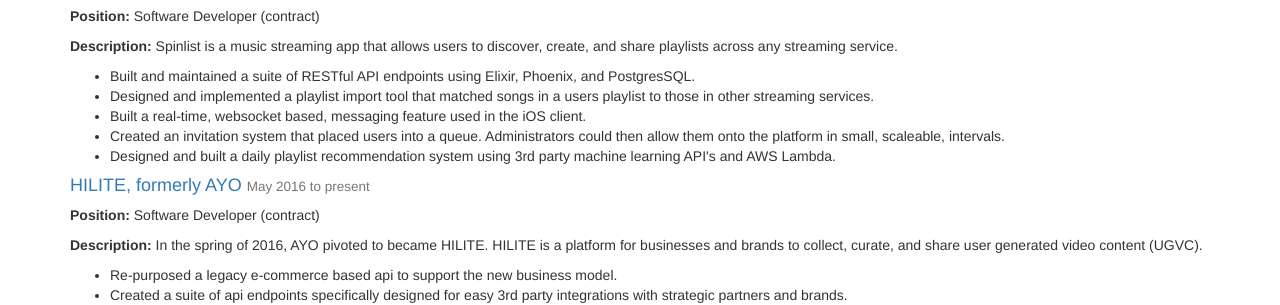
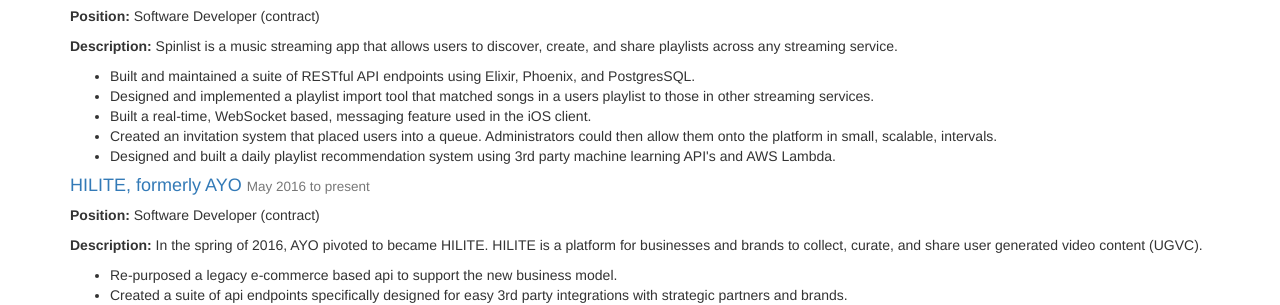
Before and after one commit to jeffskelton3/jeffskelton3.github.io, a Jekyll site: the page built from about.html, in a window 1280 px wide. Shown: the part 227-532 px from the top of the page. Built offline with Jekyll 4.4.1, drawn with Linux system fonts in a browser that asks for light colours.

Commit message:
update some skills and fix some typos

```diff
--- a/_data/resume.json
+++ b/_data/resume.json
@@ -43,8 +43,8 @@
       "highlights": [
         "Built and maintained a suite of RESTful API endpoints using Elixir, Phoenix, and PostgresSQL.",
         "Designed and implemented a playlist import tool that matched songs in a users playlist to those in other streaming services.",
-        "Built a real-time, websocket based, messaging feature used in the iOS client.",
-        "Created an invitation system that placed users into a queue. Administrators could then allow them onto the platform in small, scaleable, intervals.",
+        "Built a real-time, WebSocket based, messaging feature used in the iOS client.",
+        "Created an invitation system that placed users into a queue. Administrators could then allow them onto the platform in small, scalable, intervals.",
         "Designed and built a daily playlist recommendation system using 3rd party machine learning API's and AWS Lambda."
       ]
     },
```
